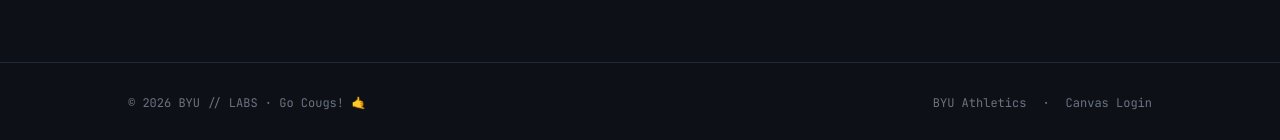
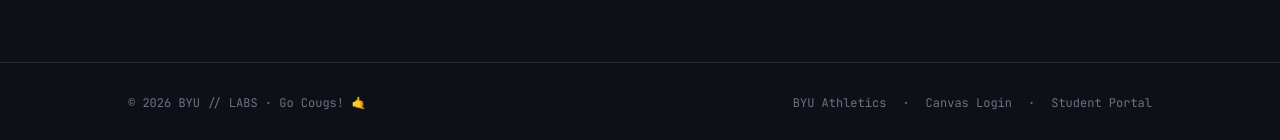
Before and after one commit to BYULabs/byulabs.github.io, a Jekyll site: the page built from index.html, in a window 1280 px wide. Shown: the part 1111-1251 px from the top of the page. Built offline with Jekyll 4.4.1, drawn with Linux system fonts in a browser that asks for light colours.

Commit message:
fix: add Student Portal link to footer for improved navigation

```diff
--- a/_includes/footer.html
+++ b/_includes/footer.html
@@ -8,6 +8,8 @@
       <a href="https://byucougars.com/" target="_blank" rel="noopener noreferrer" class="hover:dark:text-gray-300 hover:light:text-gray-700 transition-colors">BYU Athletics</a>
       <span>·</span>
       <a href="https://byupw.instructure.com/" target="_blank" rel="noopener noreferrer" class="hover:dark:text-gray-300 hover:light:text-gray-700 transition-colors">Canvas Login</a>
+      <span>·</span>
+      <a href="https://portal.byupathway.edu/CMCPortal/secure/student/stuportal.aspx" target="_blank" rel="noopener noreferrer" class="hover:dark:text-gray-300 hover:light:text-gray-700 transition-colors">Student Portal</a>
     </div>
   </div>
 </footer>
```
